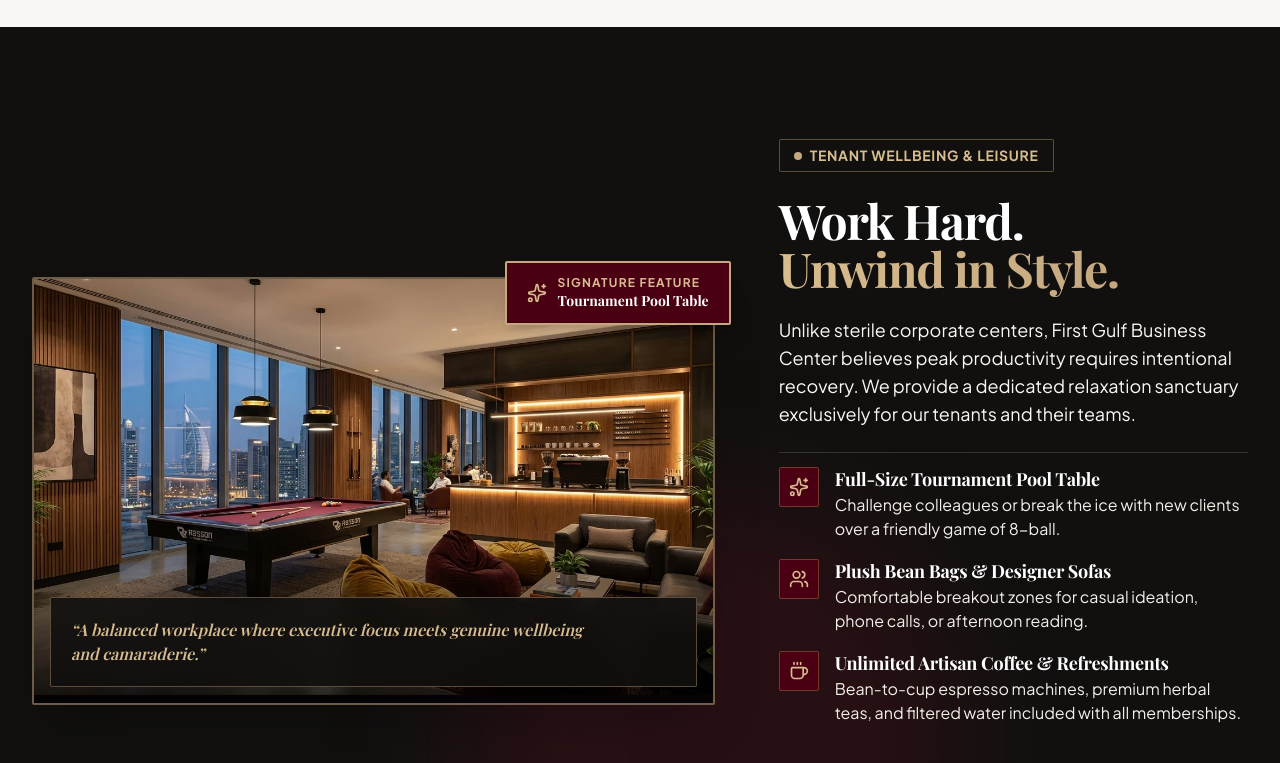
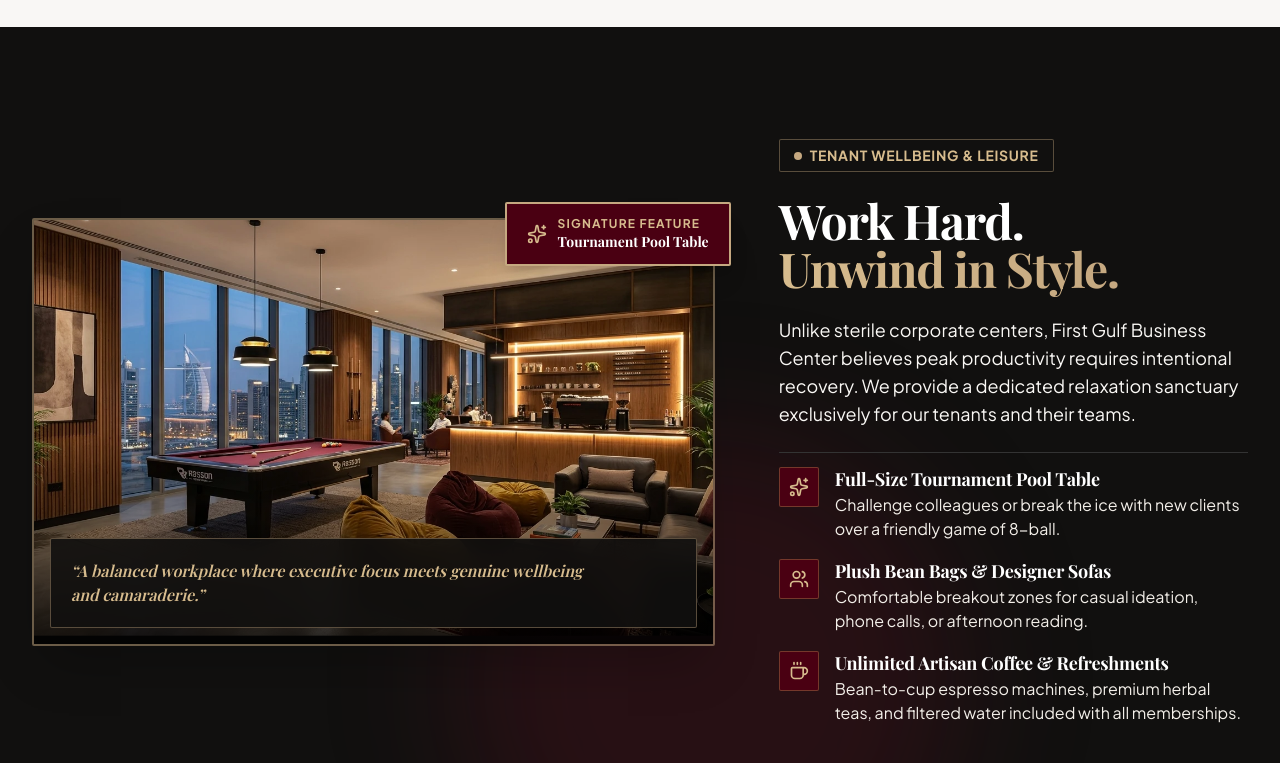
Before and after one commit to TechOptionz/First-gulf-business-center, a Next.js app: page /book-a-tour in a window 1280 px wide. Shown: the part 2460-3223 px from the top of the page. Built offline with nearby package versions, Linux system fonts and the light colour scheme; a web font is replaced by a local one.

Commit message:
feat: conditionally render booking button based on tour page context

```diff
--- a/components/sections/TenantLoungeHighlight.tsx
+++ b/components/sections/TenantLoungeHighlight.tsx
@@ -2,6 +2,7 @@
 
 import React from "react";
 import Image from "next/image";
+import { usePathname } from "next/navigation";
 import { Coffee, Sparkles, Users, ArrowRight } from "lucide-react";
 import Button from "@/components/ui/Button";
 import Badge from "@/components/ui/Badge";
@@ -10,6 +11,11 @@
 import MagneticButton from "@/components/motion/MagneticButton";
 
 export default function TenantLoungeHighlight() {
+  // This section is reused across five pages and its CTA points at
+  // /book-a-tour. On that page the button is a link to itself and the
+  // supporting line has nothing to support, so drop the whole row.
+  const isOnTourPage = usePathname() === "/book-a-tour";
+
   return (
     <section className="py-20 lg:py-28 bg-charcoal-950 text-white relative overflow-hidden">
       <div className="absolute top-1/2 right-1/4 w-[500px] h-[500px] bg-maroon-800/25 rounded-full blur-3xl pointer-events-none" />
@@ -112,6 +118,7 @@
               </FadeUp>
             </div>
 
+            {!isOnTourPage && (
               <FadeUp delay={0.7} className="pt-4 flex items-center gap-4">
                 <MagneticButton>
                   <Button
@@ -127,6 +134,7 @@
                   Free 100% access for all tenants
                 </span>
               </FadeUp>
+            )}
           </div>
         </div>
       </div>
```
Lines whose indentation alone changed are shown as unchanged.
